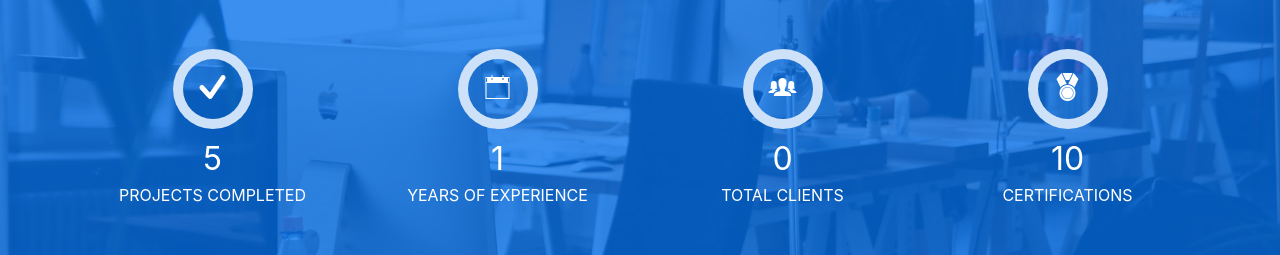
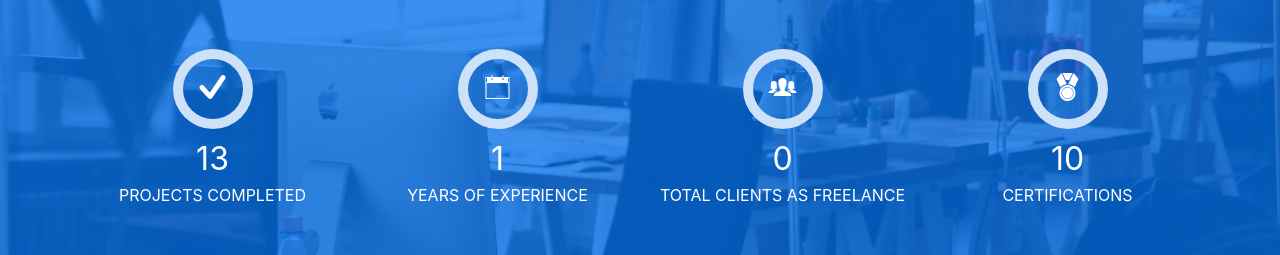
Before and after one commit to andresavilesdev/Portfolio, a website with bundled scripts: page index.html in a window 1280 px wide. Shown: the part 2900-3155 px from the top of the page. Built offline with nearby package versions, Linux system fonts and the light colour scheme; some icons are missing; a web font is replaced by a local one.

Commit message:
adding new project and more projects for the counter

```diff
--- a/index.html
+++ b/index.html
@@ -231,7 +231,7 @@
               <span class="ico-circle"><i class="ion-checkmark-round"></i></span>
             </div>
             <div class="counter-num">
-              <p class="counter">5</p>
+              <p class="counter">13</p>
               <span class="counter-text">PROJECTS COMPLETED</span>
             </div>
           </div>
@@ -254,7 +254,7 @@
             </div>
             <div class="counter-num">
               <p class="counter">0</p>
-              <span class="counter-text">TOTAL CLIENTS</span>
+              <span class="counter-text">TOTAL CLIENTS AS FREELANCE</span>
             </div>
           </div>
         </div>
@@ -615,7 +615,7 @@
           </div>
         </div>
 
-                <!-- PROJECT 13 -->
+        <!-- PROJECT 13 -->
         <div class="col-md-4">
           <div class="work-box">
             <a href="https://github.com/andresavilesdev/React-Spring-FullStackApp" target="_blank">
```
